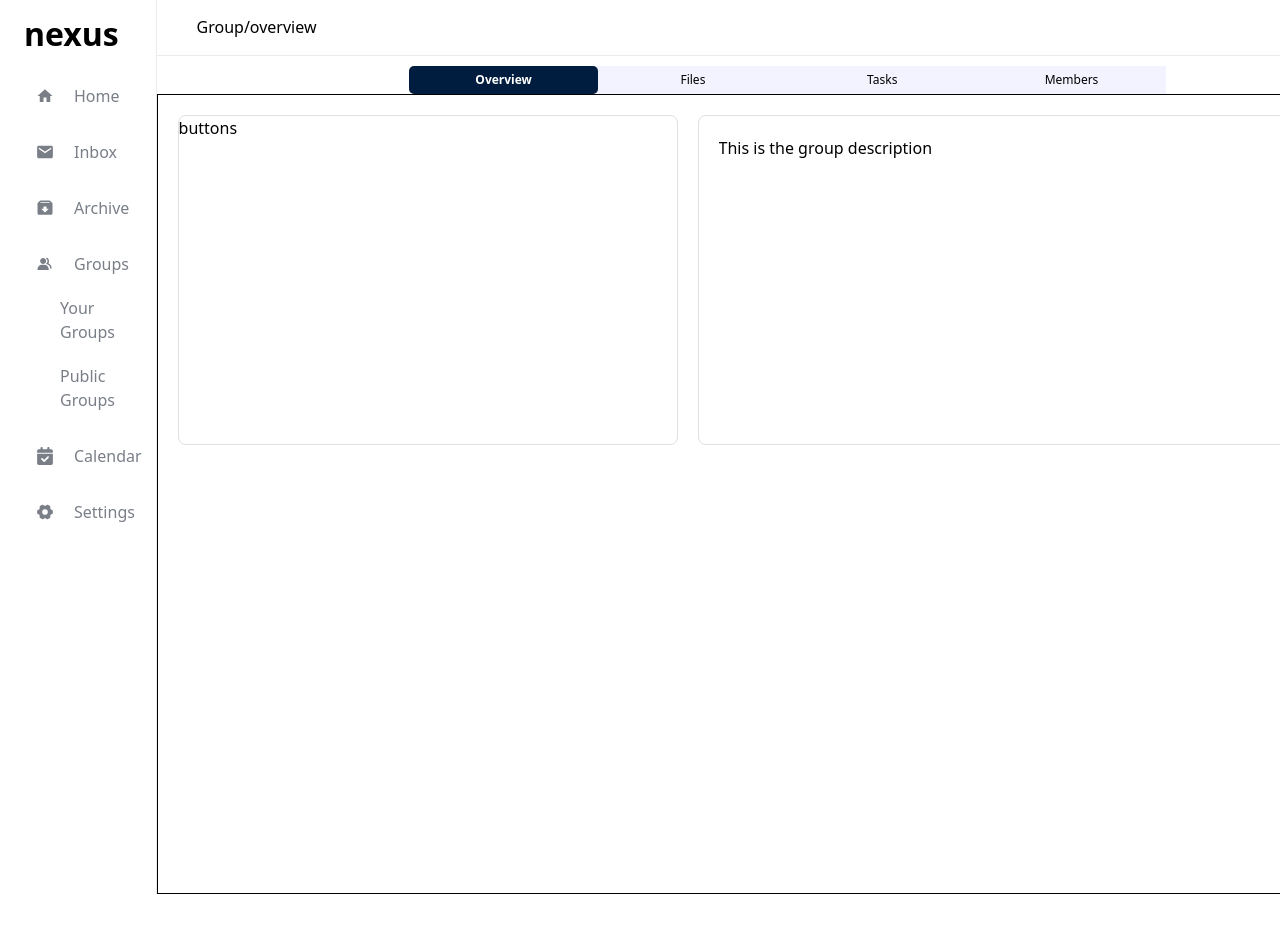
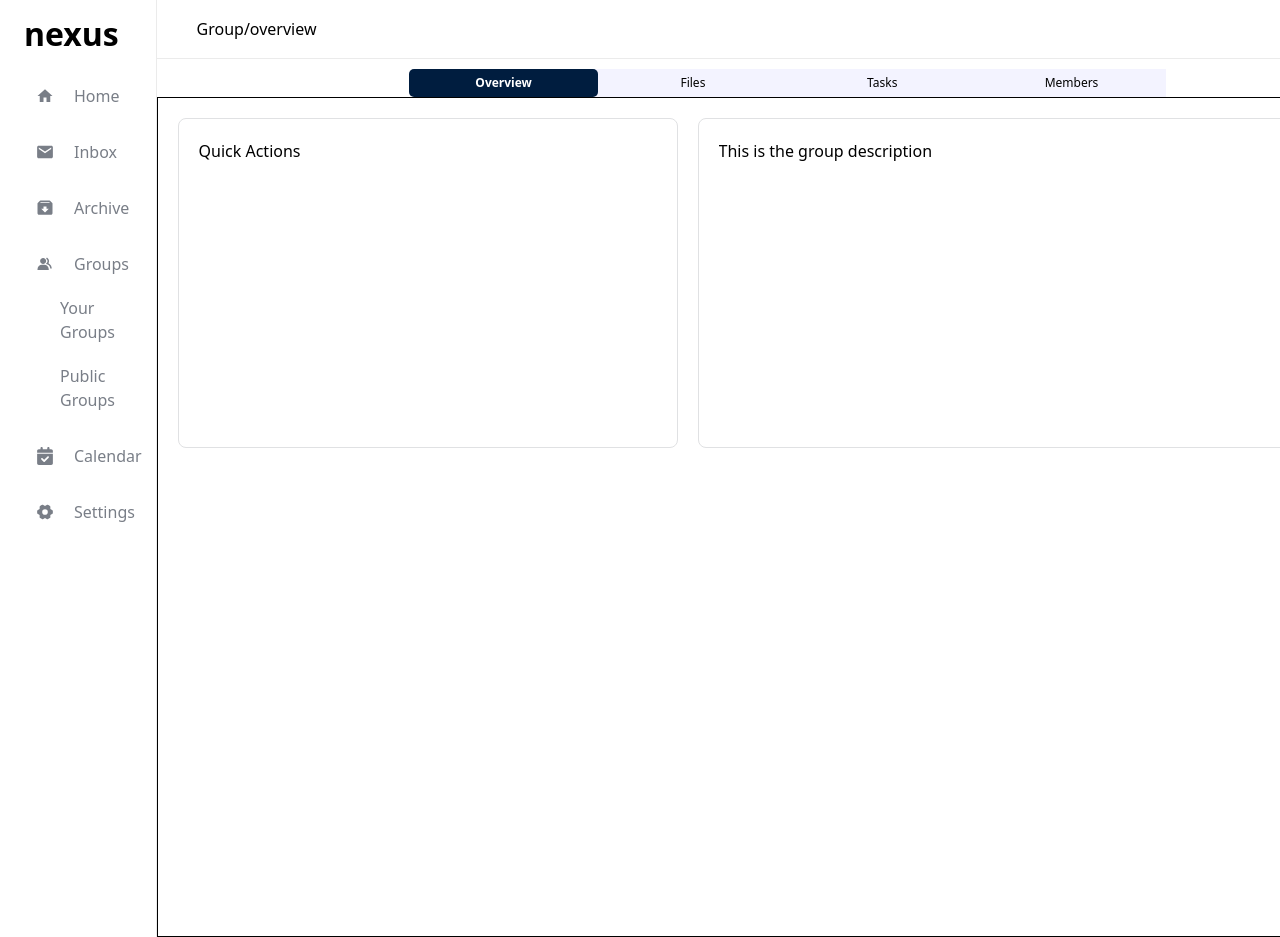
Before and after one commit to mebz2/nexus, a React (Vite) app in the folder client/: page /group/overview in a window 1280 px wide. Shown: the top 937 px of the page. Before the commit the page ends 894 px from the top, so only its background shows below. Built offline with nearby package versions, Linux system fonts and the light colour scheme.

Commit message:
commit before checkout

```diff
--- a/client/src/pages/Archive/Archive.tsx
+++ b/client/src/pages/Archive/Archive.tsx
@@ -17,7 +17,6 @@ function Archive() {
 						})
 					}
 				</div>
-
 			</div>
 		</Layout>
 	);
--- a/client/src/pages/Group/subpages/Overview.tsx
+++ b/client/src/pages/Group/subpages/Overview.tsx
@@ -1,12 +1,24 @@
 const Overview = () => {
 	return (
-		<div className="border w-full h-200 overflow-y-auto">
+		<div className="border w-full h-210 overflow-y-auto">
 			<div className="w-full flex p-5 box-border gap-5 justify-center">
-				<div className="h-[330px] w-[500px] border  border-border rounded-lg">
-					buttons
+
+				{ /* Quick action buttons */}
+				<div
+					className="h-[330px] w-[500px] border
+					border-border rounded-lg p-5 box-border"
+				>
+					<p>Quick Actions</p>
 				</div>
-				<div className="h-[330px] w-[700px] border border-border rounded-lg p-5 box-border">
-					<p className="line-clamp-3">This is the group description </p>
+
+				{ /* group description */}
+				<div
+					className="h-[330px] w-[700px] border
+					border-border rounded-lg p-5 box-border"
+				>
+					<p className="line-clamp-3">
+						This is the group description
+					</p>
 				</div>
 			</div>
 		</div>
```
Also changed, not shown: 1 other file (tests, documents, lock files or other folders).
